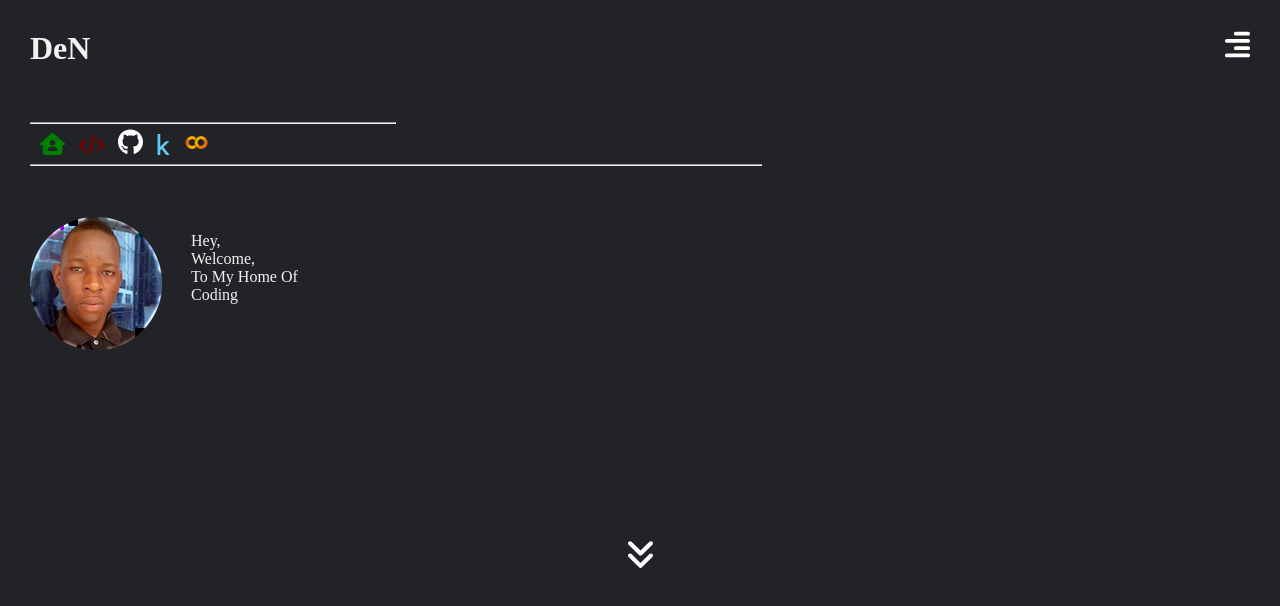
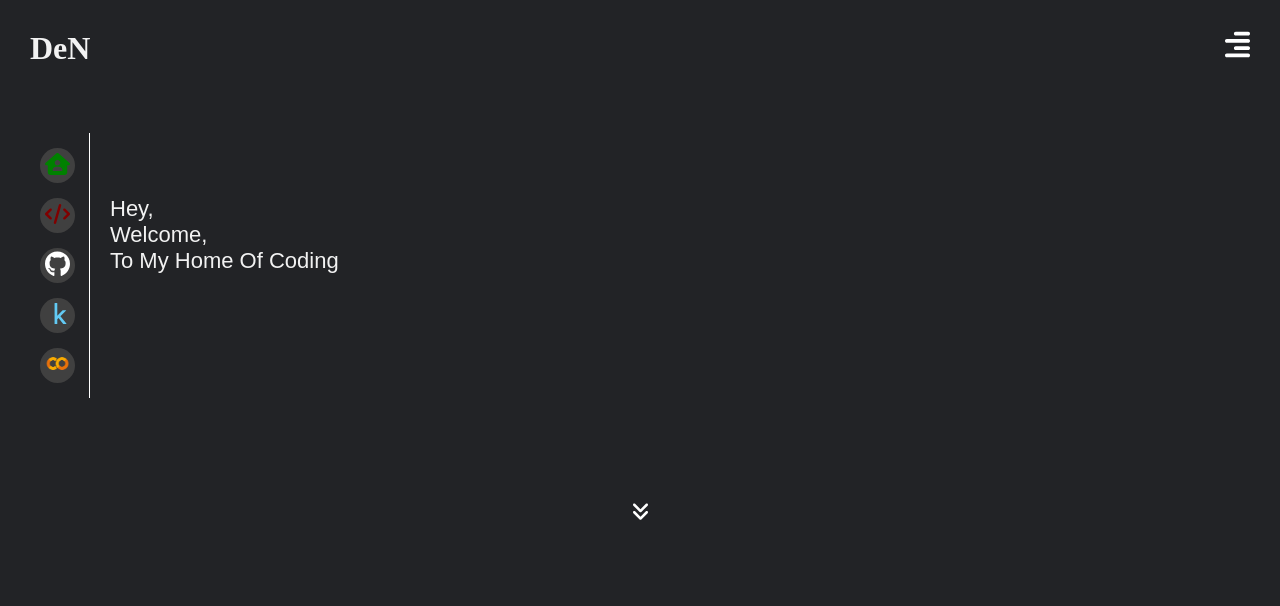
Before and after one commit to denis-spe/Den, a plain HTML site: page index.html in a window 1280 px wide. Drawn offline with Linux system fonts and the light colour scheme.

Commit message:
organised main section icon

```diff
--- a/index.html
+++ b/index.html
@@ -14,12 +14,14 @@
 <body>
   <script src="main.js"></script>
   <!-- Header Container -->
-  <header class="header-container">
+  <header>
+    <div class="header-container">
       <div class="main-title">
         <h1>DeN</h1>
       </div>
       <div class="menu">
         <img src="/images/icon/align-right-solid.svg" alt="menu" id="menu-img">
+      </div>
     </div>
   </header>
 
@@ -27,28 +29,32 @@
   <main class="main-container">
     <section id="main-section">
       <aside class="aside-container">
-        <hr class="top-nav-line">
         <div class="nav-container">
+          <div class="link-icon">
             <a href="#"><img src="/images/icon/house-user.svg" alt="house-user" id="house-user"></a>
+          </div>
+          <div class="link-icon">
             <a href="#"><img src="/images/icon/code.svg" alt="code" id="code"></a>
+          </div>
+          <div class="link-icon">
             <a href="#"><img src="/images/icon/github.svg" alt="github" id="github"></a>
+          </div>
+          <div class="link-icon">
             <a href="#"><img src="/images/icon/kaggle.svg" alt="kaggle" id="kaggle"></a>
+          </div>
+          <div class="link-icon">
             <a href="#"><img src="/images/icon/colab_favicon_256px.png" alt="colab_favicon" id="colab"></a>
           </div>
-        <hr class="bottom-nav-line">
+        </div>
       </aside>
 
       <div class="contents">
         <div class="intro-contents">
-          <div class="intro-img">
-            <img src="/images/profile-img/FB_IMG_1573509212529.png" alt="profile image" id="pro-img">
-          </div>
           <div class="intro-text">
             <p>Hey,</p>
             <p>Welcome,</p>
             <p>To My Home Of Coding</p>
           </div>
-
         </div>
         <!-- circles -->
         <div class="circle-1 circle">
@@ -58,6 +64,7 @@
         <div class="circle-3 circle">
         </div>
       </div>
+
       <div class="angle-down-container">
         <img src="/images/icon/angles-down-solid.svg" alt="angles-down" id="angles-down">
       </div>
--- a/style.css
+++ b/style.css
@@ -5,7 +5,7 @@
   --dark-blue-background: #051026;
   --secondary-dark-background: #222326;
   --aside-background: #404040;
-  --light-color: #F2F2F2;
+  --font-color: #F2F2F2;
   --dark-color: #212429;
   --primary-font:font-family: 'Poppins', sans-serif;
   --secondary-font: 'Source Sans Pro', sans-serif;
@@ -24,7 +24,7 @@ body {
   font-family: var(--primary-font-family);
   font-size: var(--primary-font-size);
   background: var(--secondary-dark-background);
-  color: var(--light-color);
+  color: var(--font-color);
 }
 
 /* Images size */
@@ -40,7 +40,10 @@ body {
 
 #kaggle{
   width: 13px;
+  margin-left: 5px;
 }
+
+
 
 /* Header Contents */
 .header-container{
@@ -54,67 +57,107 @@ body {
 .main-container{
   margin: 15px;
   padding: 15px;
-  min-height: 500px;
+  /* min-height: 500px; */
 }
 
 /*
 main Section
  */
 #main-section{
-  min-height: 460px;
+  /* overflow: hidden; */
 }
 
 /**
   Aside Container
  */
 .aside-container{
-  margin-top: 10px;
-  margin-bottom: 10px;
-  height: 45px;
-  align-items: center;
+  float: left;
+  position: relative;
+  bottom: 1.8em;
+  margin-right: 5px;
+  width: 60px;
+  border-right: 1px solid white;
 }
 
-/***
-  Nav-container
-*/
 .nav-container{
   position: relative;
-  margin: 5px auto;
+  margin: 5px;
+
 }
 
 .aside-container > .nav-container > a{
   margin-left: 10px;
 }
 
-.top-nav-line{
-  width: 30%;
+.link-icon{
+  width: 35px;
+  height: 35px;
+  margin: 5px 5px 15px;
+  margin-top: 15px;
+  background: #404040;
+  display: flex;
+  justify-content: center;
+  align-items: center;
+  align-content: center;
+  border-radius: 50%;
+  position: relative;
 }
 
-.bottom-nav-line{
-  width: 60%;
+.link-icon:hover{
+  width: 40px;
+  height: 40px;
 }
 
 .contents{
-  margin-top: 50px;
+  margin: 50px;
   display: flex;
-  height: 270px;
-  margin-bottom: 50px;
+  height: 280px;
+  position: relative;
+  bottom: 1.8em;
 }
 
 .intro-contents{
   display: flex;
 }
 
-.intro-img{
-  margin-right: 10%;
+.intro-text{
+  margin: 15px;
 }
-
-.intro-text{
-  margin-top: 15px;
+.intro-text > p{
+  font-size: 22px;
+  font-family: fantasy, sans-serif;
+  position: relative;
+  top: 3rem;
 }
 
 .angle-down-container{
   display: flex;
   justify-content: center;
   align-content: center;
+  height: 50px;
+  position: relative;
+  bottom: 1px;
 }
+
+#angles-down{
+  position: relative;
+  width: 15px;
+  bottom: 5px;
+  animation: animate-angle-down 0.5s 1s ease-in-out infinite;
+}
+
+@keyframes animate-angle-down{
+  0%{
+    position: relative;
+    bottom: 5px;
+  }
+
+  50%{
+    position: relative;
+    bottom: 4px;
+  }
+  100%{
+    position: relative;
+    top: 2px;
+  }
+}
```
Lines whose indentation alone changed are shown as unchanged.
